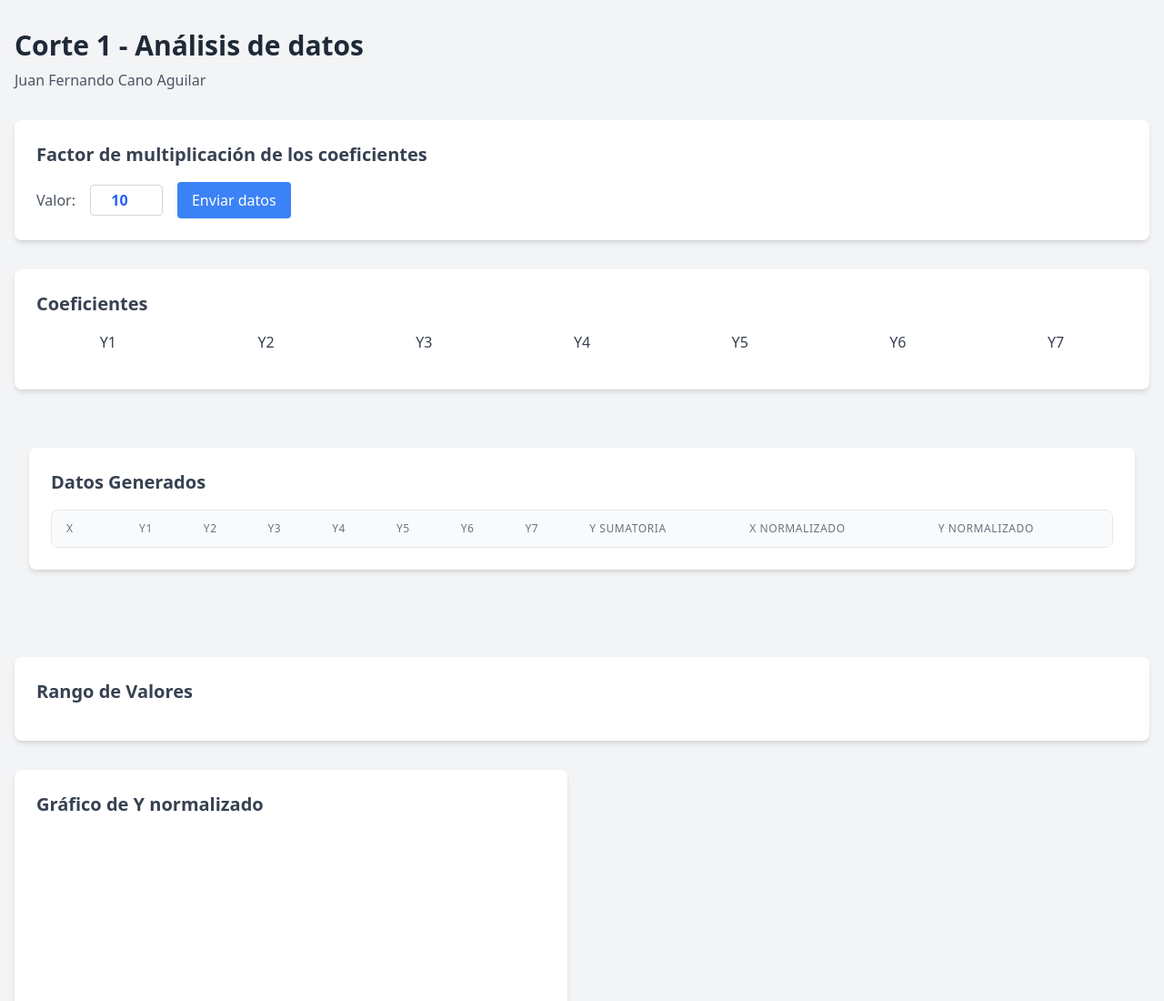
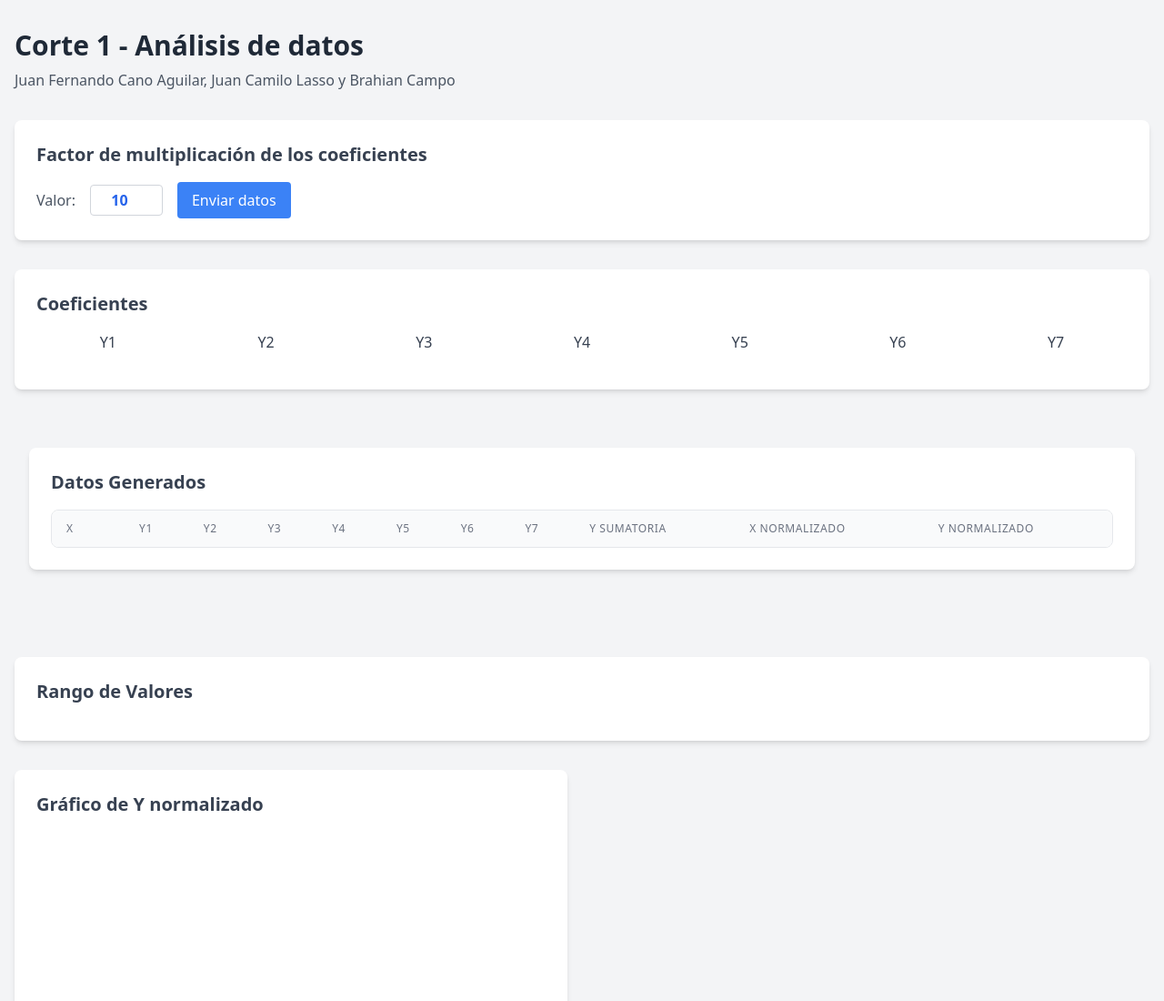
Before and after one commit to JuanCano420/Parcial1-Analisis-de-datos, a plain HTML site: page index.html in a window 1280 px wide. Shown: the top 1100 px of the page at 91% size. Drawn offline with nearby package versions, Linux system fonts and the light colour scheme.

Commit message:
Update index.html

```diff
--- a/index.html
+++ b/index.html
@@ -14,7 +14,7 @@
         <!-- Encabezado -->
         <header class="mb-8">
             <h1 class="text-3xl font-bold text-gray-800 mb-2">Corte 1 - Análisis de datos</h1>
-            <p class="text-gray-600">Juan Fernando Cano Aguilar</p>
+            <p class="text-gray-600">Juan Fernando Cano Aguilar, Juan Camilo Lasso y Brahian Campo</p>
         </header>
 
         <!-- Factor de multiplicación -->
@@ -188,4 +188,5 @@
     <script src="index.js"></script>
 </body>
 
+
 </html>
```
